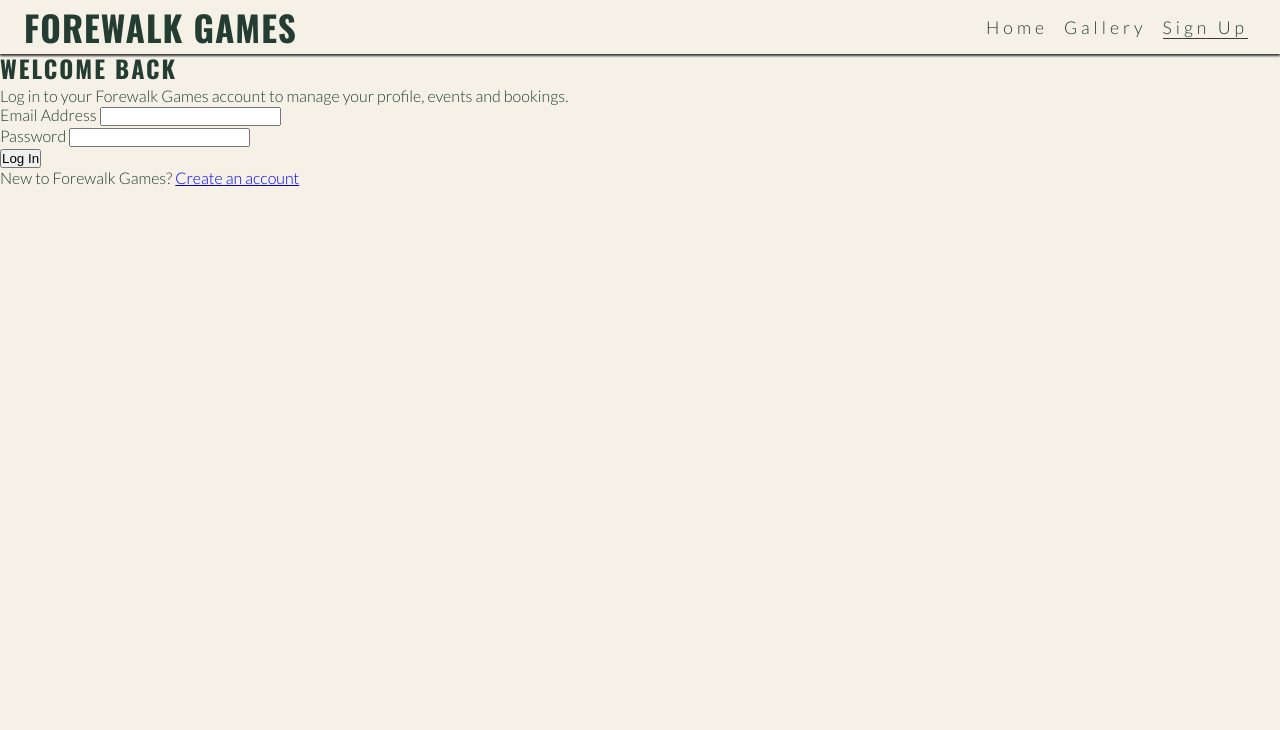
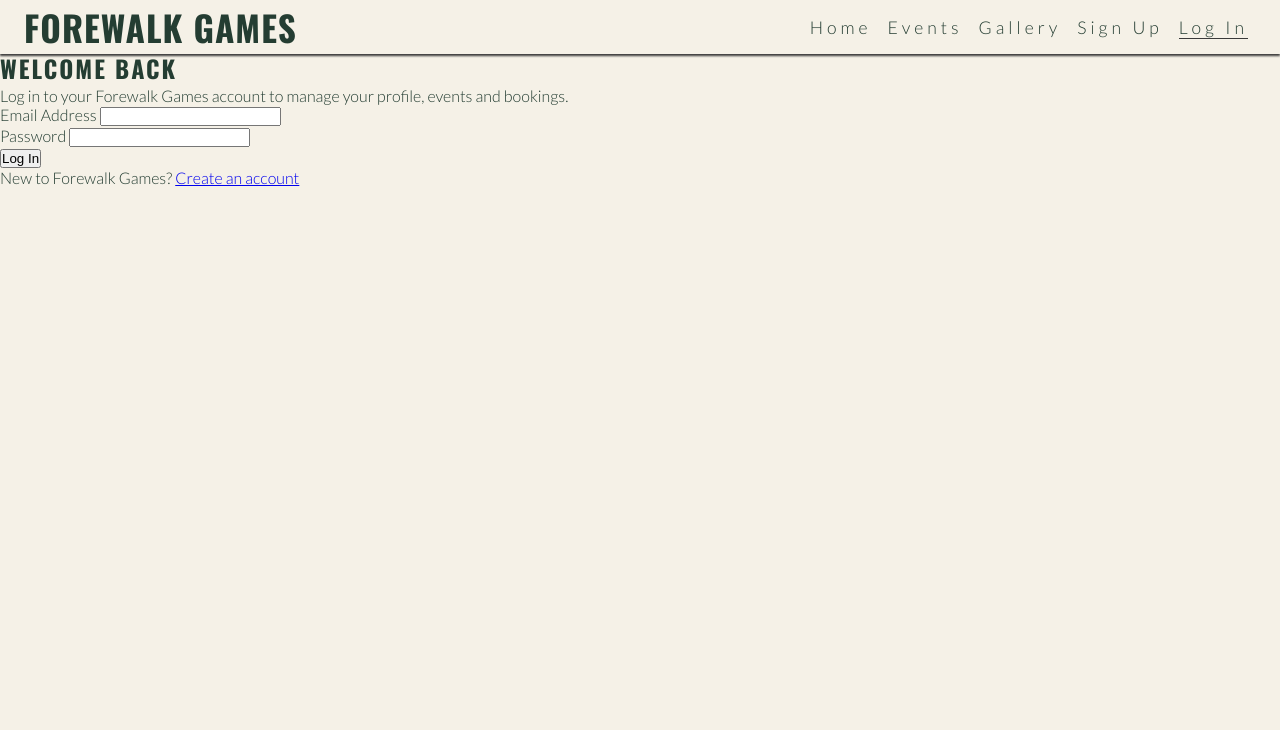
Before and after one commit to P-G1977/forwalk_running, a plain HTML site: page login.html in a window 1280 px wide. Shown: the top 730 px of the page. Drawn offline with nearby package versions, Linux system fonts and the light colour scheme; no server answers.

Commit message:
Complete dynamic navigation and automatic active page highlighting

```diff
--- a/assets/js/navigation.js
+++ b/assets/js/navigation.js
@@ -21,4 +21,23 @@ async function updateNavigation() {
   }
 }
 
+function highlightActivePage() {
+  const currentPage = window.location.pathname.split("/").pop() || "index.html";
+
+  const navLinks = document.querySelectorAll("#menu a");
+
+  navLinks.forEach((link) => {
+    const isActive = link.getAttribute("href") === currentPage;
+
+    link.classList.toggle("active", isActive);
+
+    if (isActive) {
+      link.setAttribute("aria-current", "page");
+    } else {
+      link.removeAttribute("aria-current");
+    }
+  });
+}
+
+highlightActivePage();
 updateNavigation();
--- a/login.html
+++ b/login.html
@@ -58,11 +58,23 @@
         <i class="fa-solid fa-bars" aria-hidden="true"></i>
       </label>
 
-      <nav>
+      <nav aria-label="Main navigation">
         <ul id="menu">
           <li><a href="index.html">Home</a></li>
+          <li><a href="events.html">Events</a></li>
           <li><a href="gallery.html">Gallery</a></li>
-          <li><a href="signup.html" class="active">Sign Up</a></li>
+
+          <li id="nav-signup">
+            <a href="signup.html">Sign Up</a>
+          </li>
+
+          <li id="nav-login">
+            <a href="login.html">Log In</a>
+          </li>
+
+          <li id="nav-account" hidden>
+            <a href="members.html">My Account</a>
+          </li>
         </ul>
       </nav>
     </header>
@@ -167,6 +179,6 @@
       crossorigin="anonymous"
     ></script>
 
-    <script type="module" src="assets/js/login.js"></script>
+    <script type="module" src="assets/js/navigation.js"></script>
   </body>
 </html>
```
Also changed, not shown: events.html (+15 -3 lines), gallery.html (+15 -4 lines), signup.html (+14 -3 lines), 1 other file.
